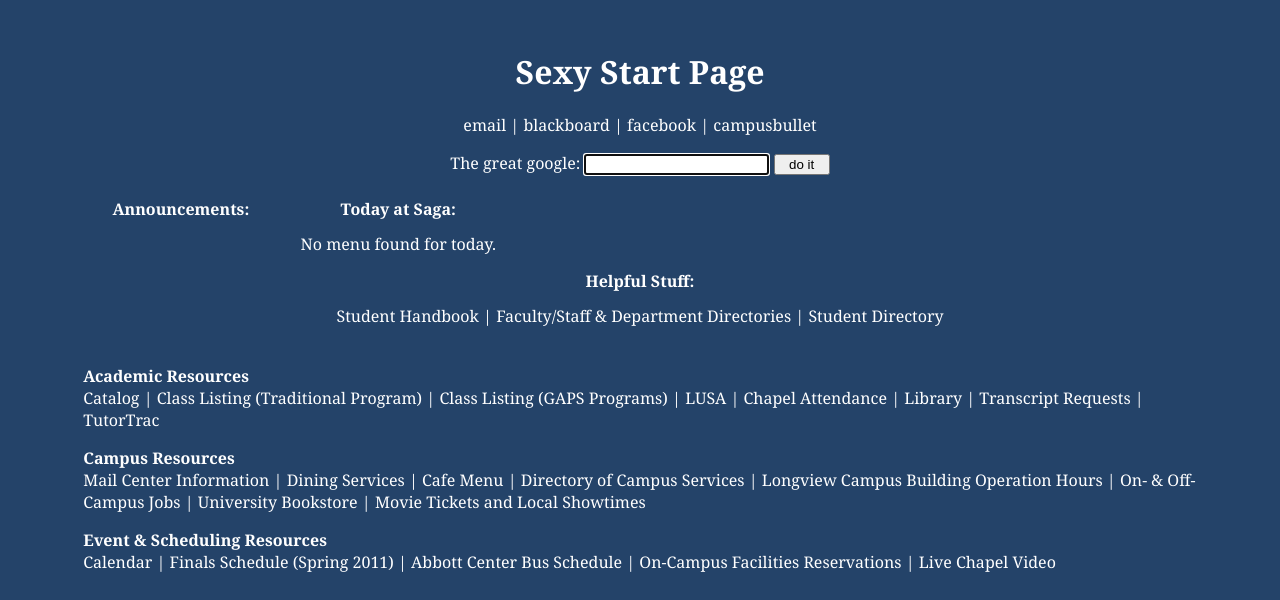
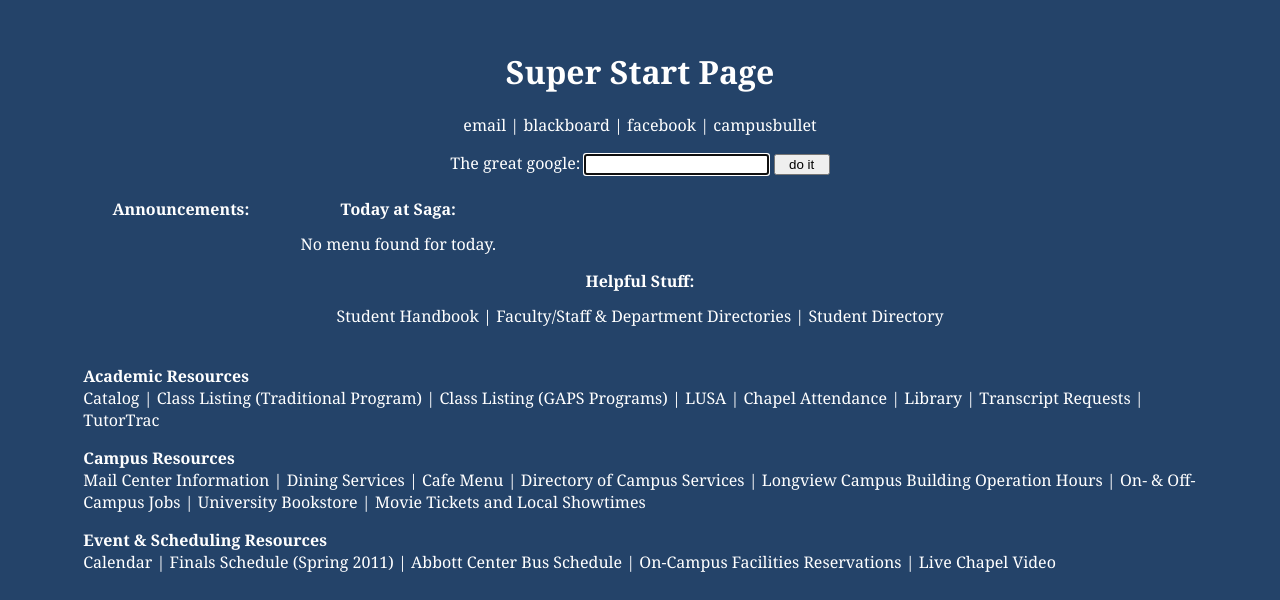
Before and after one commit to dustinsoftware/Campusbullet, a PHP site: page /kohana/application/views/notemplate_sexy.php in a window 1280 px wide. Shown: the top 600 px of the page. Run offline with PHP 8.4, Linux system fonts and the light colour scheme; the template is opened without the code that fills it, so the values that code supplies are empty.

Commit message:
revised start page stuff
git-svn-id: file:///home/dustin/repo/trunk@93 12712c27-1255-564a-9dae-badfe56b58dc

```diff
--- a/application/views/notemplate_sexy.php
+++ b/application/views/notemplate_sexy.php
@@ -58,7 +58,7 @@ function showhide(id) {
 <body onload="document.forms[0].elements[0].focus();">
 <div style="text-align:center;margin-top:50px;">
 
-<h1>Sexy Start Page</h1>
+<h1>Super Start Page</h1>
 <p><a target="_blank" href="http://mail.letu.edu">email</a> | <a  target="_blank" href="http://courses.letu.edu">blackboard</a> |
 <a  target="_blank" href="http://facebook.com">facebook</a> | <a  target="_blank" href="http://campusbullet.net">campusbullet</a></p>
 <form action="http://www.google.com/search" method="get">
```
Also changed, not shown: application/classes/controller/sexy.php (line endings or trailing spaces).
